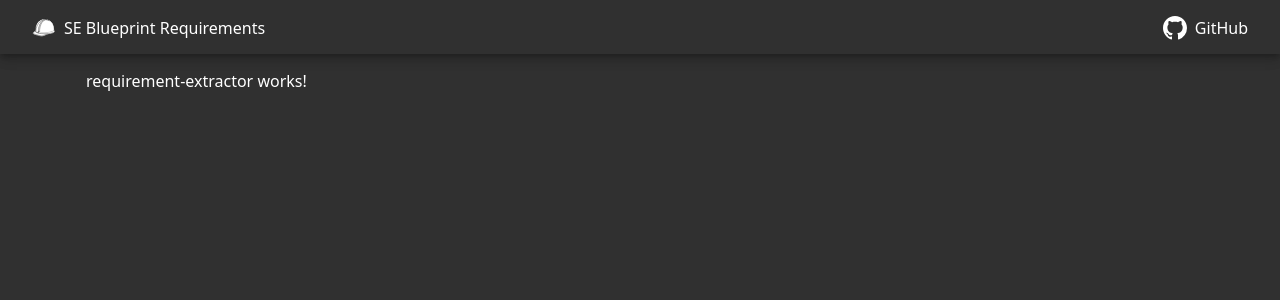
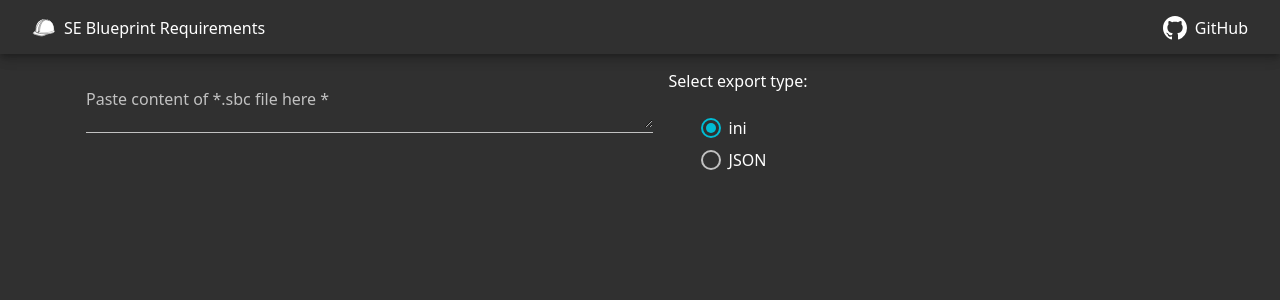
Before and after one commit to MatthiasKunnen/space-engineers-blueprint-requirements, an Angular app: page / in a window 1280 px wide. Shown: the top 300 px of the page. Built offline with nearby package versions, Linux system fonts and the light colour scheme.

Commit message:
Implement blueprint extraction

```diff
--- a/src/app/app.module.ts
+++ b/src/app/app.module.ts
@@ -6,6 +6,7 @@ import { MatButtonModule } from '@angular/material/button';
 import { MatIconModule } from '@angular/material/icon';
 import { MatInputModule } from '@angular/material/input';
 import { MatProgressSpinnerModule } from '@angular/material/progress-spinner';
+import { MatRadioModule } from '@angular/material/radio';
 import { BrowserModule } from '@angular/platform-browser';
 import { BrowserAnimationsModule } from '@angular/platform-browser/animations';
 
@@ -34,6 +35,7 @@ import {
         MatIconModule,
         MatInputModule,
         MatProgressSpinnerModule,
+        MatRadioModule,
         ReactiveFormsModule,
     ],
     bootstrap: [AppComponent],
--- /dev/null
+++ b/src/app/requirement-extractor/blueprint.model.ts
@@ -0,0 +1,65 @@
+import { isParseError } from '../util/xml.util';
+
+export class Blueprint {
+    blocks: {[k: string]: number} = {};
+    name: string;
+
+    static fromXml(xml: string): Blueprint {
+        const blueprint = new Blueprint();
+        const {blocks} = blueprint;
+        const parser = new DOMParser();
+        const dom: XMLDocument = parser.parseFromString(xml, 'application/xml');
+
+        if (isParseError(dom)) {
+            throw new Error('Error while parsing XML');
+        }
+
+        console.log(dom);
+
+        dom.querySelectorAll('MyObjectBuilder_CubeBlock > SubtypeName').forEach(block => {
+            const blockType = block.textContent;
+            if (blockType === null) {
+                console.warn('Empty SubtypeName found');
+                return;
+            }
+
+            blocks[blockType] = blocks[blockType] as any !== undefined ? blocks[blockType] : 0;
+            blocks[blockType]++;
+        });
+
+        const id = dom.querySelector('Id');
+
+        if (id === null) {
+            console.log('Could not find Id tag with name in Subtype');
+        } else {
+            const name = id.getAttribute('Subtype');
+
+            if (name === null) {
+                console.log('No Subtype attribute on Id tag');
+            } else {
+                blueprint.name = name;
+            }
+        }
+
+        return blueprint;
+    }
+
+    exportBlocksAsIni(): string {
+        return Object.entries(this.blocks)
+            .reduce<Array<{amount: number, type: string}>>((acc, [block, amount]) => {
+                acc.push({
+                    type: block,
+                    amount: amount,
+                });
+
+                return acc;
+            }, [])
+            .sort((a, b) => b.amount - a.amount)
+            .map(block => `${block.type}=${block.amount}`)
+            .join('\n');
+    }
+
+    exportBlocksAsJson(): string {
+        return JSON.stringify(this.blocks, undefined, 4);
+    }
+}
--- a/src/app/requirement-extractor/requirement-extractor.component.html
+++ b/src/app/requirement-extractor/requirement-extractor.component.html
@@ -1 +1,24 @@
-<p>requirement-extractor works!</p>
+<form [formGroup]="form">
+    <mat-form-field>
+            <textarea matInput
+                      placeholder="Paste content of *.sbc file here"
+                      formControlName="blueprintXml"
+                      required
+                      matAutosizeMinRows="10"
+                      matAutosizeMaxRows="10"
+                      matTextareaAutosize>
+            </textarea>
+    </mat-form-field>
+    <div class="radio-group-container">
+        <label id="export-type-radio-group-label">Select export type:</label>
+        <mat-radio-group class="radio-group"
+                         formControlName="exportType"
+                         aria-labelledby="export-type-radio-group-label">
+            <mat-radio-button value="ini">ini</mat-radio-button>
+            <mat-radio-button value="json">JSON</mat-radio-button>
+        </mat-radio-group>
+    </div>
+</form>
+<p *ngIf="name != null">Blueprint name: <strong>{{ name }}</strong></p>
+<p class="text-error" *ngIf="error != null">{{ error }}</p>
+<pre class="export" *ngIf="export != null">{{ export }}</pre>
--- a/src/app/requirement-extractor/requirement-extractor.component.scss
+++ b/src/app/requirement-extractor/requirement-extractor.component.scss
@@ -3,3 +3,33 @@
 :host {
     @include container;
 }
+
+form {
+    display: flex;
+
+    > * {
+        flex-grow: 1;
+
+        &:not(:last-child) {
+            margin-right: 16px;
+        }
+    }
+
+    .radio-group-container {
+
+        label {
+            display: block;
+            margin-bottom: 1.5em;
+        }
+
+        .radio-group {
+            display: flex;
+            flex-direction: column;
+            margin-left: 2em;
+
+            > * {
+                margin-bottom: 8px;
+            }
+        }
+    }
+}
--- a/src/app/requirement-extractor/requirement-extractor.component.ts
+++ b/src/app/requirement-extractor/requirement-extractor.component.ts
@@ -1,8 +1,59 @@
-import { Component } from '@angular/core';
+import { Component, OnDestroy, OnInit } from '@angular/core';
+import { FormControl, FormGroup, Validators } from '@angular/forms';
+
+import { ReplaySubject } from 'rxjs';
+import {
+    takeUntil,
+} from 'rxjs/operators';
+
+import { Blueprint } from './blueprint.model';
 
 @Component({
     templateUrl: './requirement-extractor.component.html',
     styleUrls: ['./requirement-extractor.component.scss'],
 })
-export class RequirementExtractorComponent {
+export class RequirementExtractorComponent implements OnDestroy, OnInit {
+
+    error: string | null = null;
+    export: string | null = null;
+    name: string | null = null;
+    form: FormGroup;
+
+    private readonly destroyed = new ReplaySubject<void>(1);
+
+    ngOnDestroy(): void {
+        this.destroyed.next();
+        this.destroyed.complete();
+    }
+
+    ngOnInit(): void {
+        this.form = new FormGroup({
+            blueprintXml: new FormControl(null, Validators.required),
+            exportType: new FormControl('ini', Validators.required),
+        });
+        this.form.valueChanges.pipe(
+            takeUntil(this.destroyed),
+        ).subscribe(value => this.update(value));
+    }
+
+    update({blueprintXml, exportType}: {blueprintXml: string, exportType: 'ini' | 'json'}): void {
+        try {
+            this.error = null;
+            this.export = null;
+            this.name = null;
+            const blueprint = Blueprint.fromXml(blueprintXml);
+            this.name = blueprint.name;
+            switch (exportType) {
+                case 'ini':
+                    this.export = blueprint.exportBlocksAsIni();
+                    break;
+                case 'json':
+                    this.export = blueprint.exportBlocksAsJson();
+                    break;
+            }
+        } catch (e) {
+            console.error(e);
+            this.error = e.message;
+        }
+    }
 }
--- /dev/null
+++ b/src/app/util/xml.util.ts
@@ -0,0 +1,18 @@
+/**
+ * https://stackoverflow.com/a/11623204/2512498
+ */
+export function isParseError(parsedDocument: XMLDocument): boolean {
+    const parser = new DOMParser();
+    const invalidParsed = parser.parseFromString('<', 'text/xml');
+    const parserErrorNamespace = invalidParsed.getElementsByTagName('parsererror')[0].namespaceURI;
+
+    if (parserErrorNamespace === null) {
+        return true;
+    }
+
+    if (parserErrorNamespace === 'http://www.w3.org/1999/xhtml') {
+        return parsedDocument.getElementsByTagName('parsererror').length > 0;
+    }
+
+    return parsedDocument.getElementsByTagNameNS(parserErrorNamespace, 'parsererror').length > 0;
+}
```
